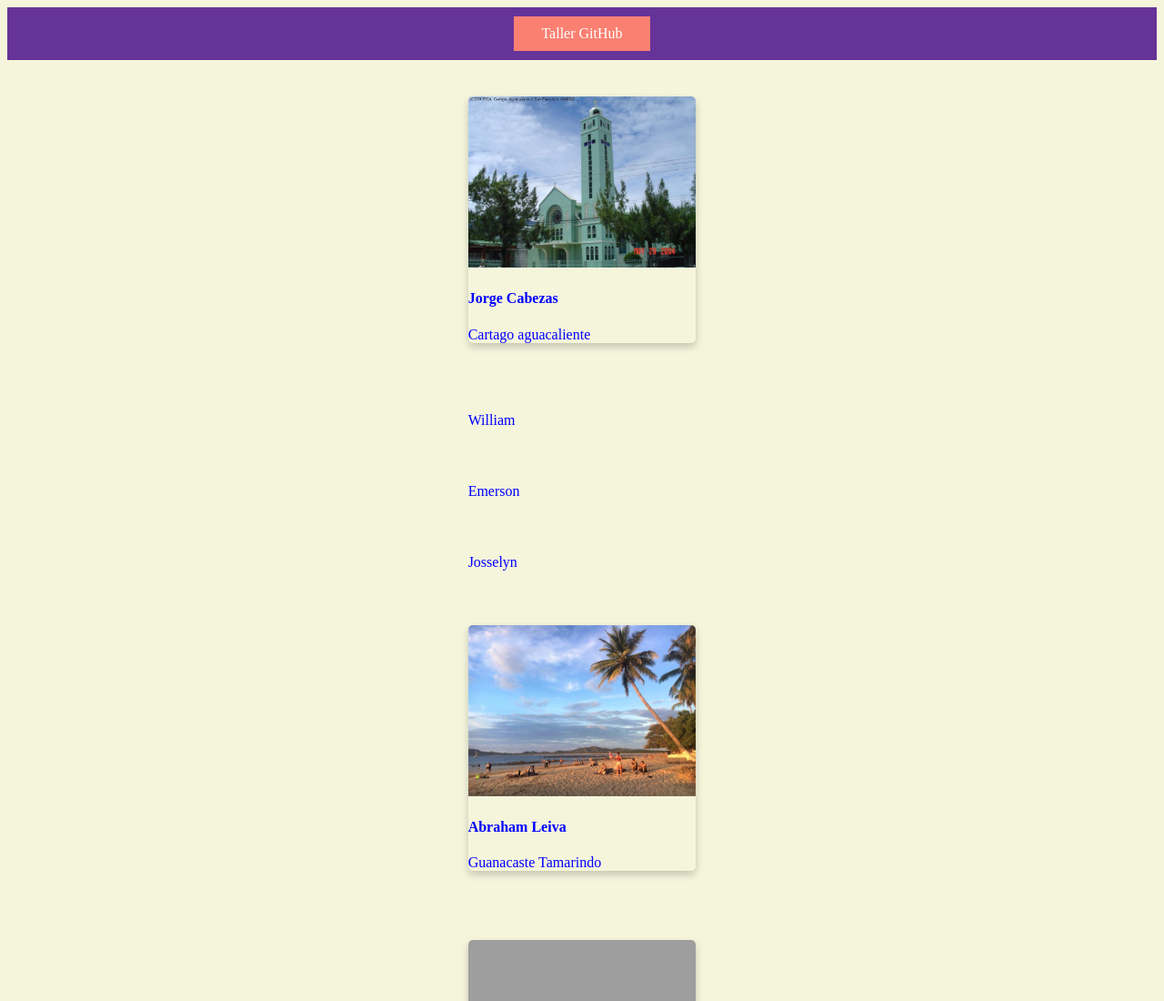
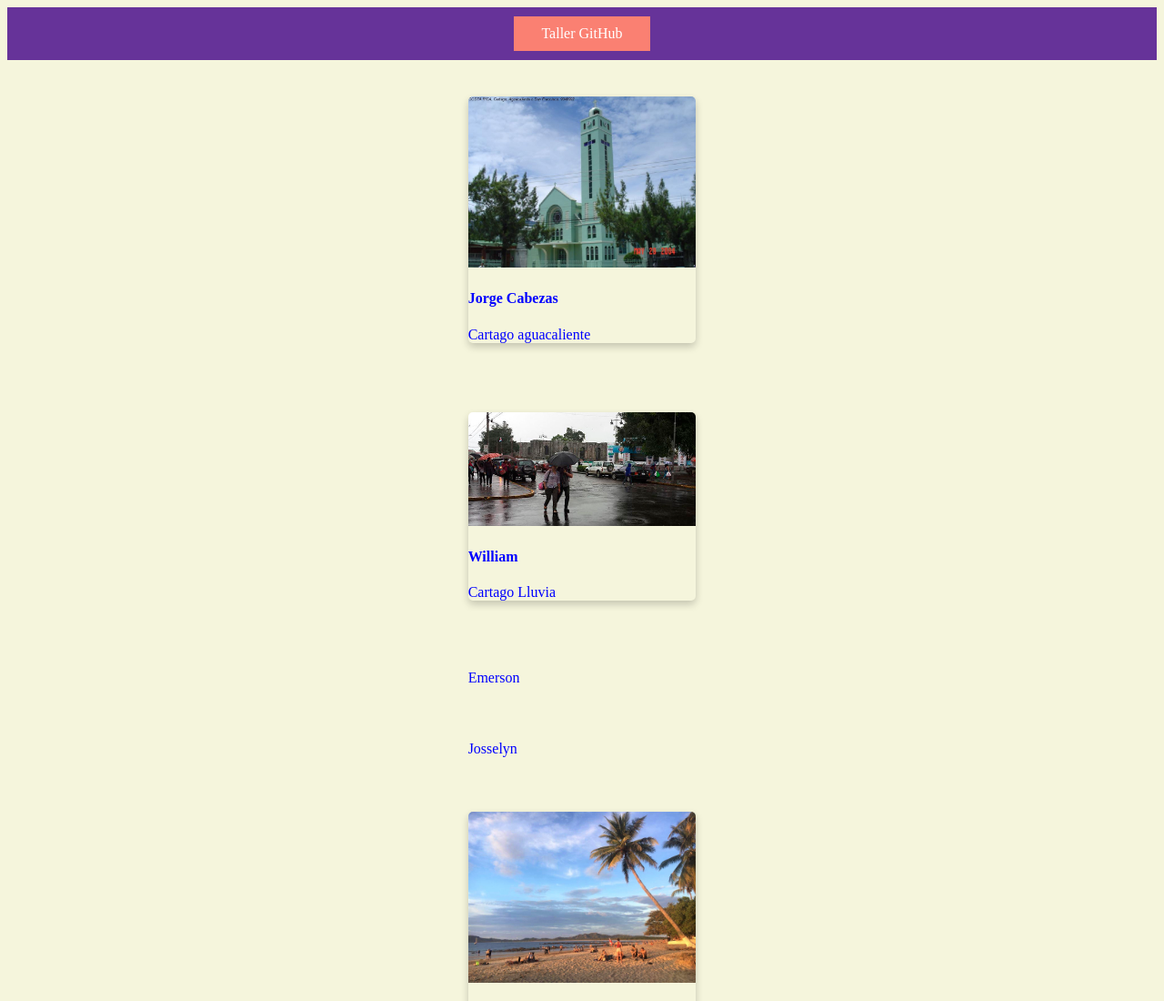
Before and after one commit to jics091/tallersitiosclase, a plain HTML site: page index.html in a window 1280 px wide. Shown: the top 1100 px of the page at 91% size. Drawn offline with Linux system fonts and the light colour scheme; grey boxes are pictures that could not be loaded.

Commit message:
commit will

```diff
--- a/index.html
+++ b/index.html
@@ -25,7 +25,13 @@
             </div>
         </div>
         <div class="columna">
-William
+            <div class="card">
+                <img src="img/Lluvia.jpg" alt="Avatar" style="width:100%">
+                <div class="container">
+                  <h4><b>William</b></h4>
+                  <p>Cartago Lluvia</p>
+                </div>
+              </div>
         </div>
         <div class="columna">
             Emerson
```
Also changed, not shown: img/Lluvia.jpg (added).
